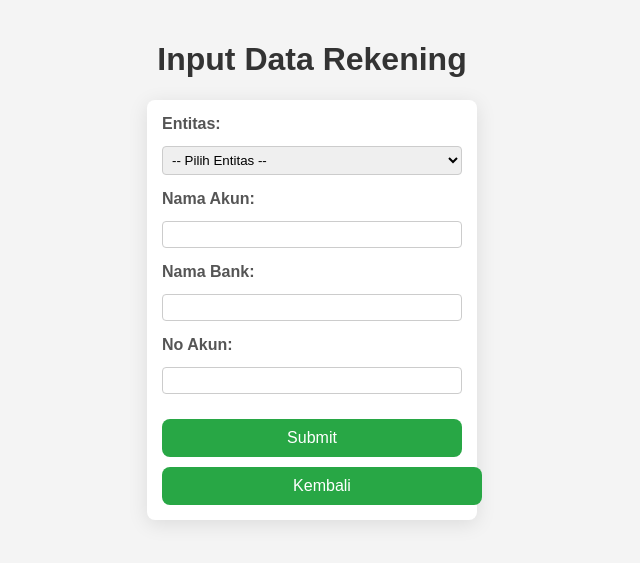
After one commit to Williem89/CURDGIRO, a PHP site: page /InputRekening.php in a window 1280 px wide. The commit adds this page. Shown: the top 563 px of the page, without its empty margins (328-968 px from the left). Run offline with PHP 8.4, Linux system fonts and the light colour scheme; data that the repository does not hold is empty.

Commit message:
will-2409-1104

```diff
--- /dev/null
+++ b/InputRekening.php
@@ -0,0 +1,216 @@
+<?php
+// Include the database connection
+include 'koneksi.php'; // Ensure this sets the $conn variable
+
+// Enable error reporting for debugging
+error_reporting(E_ALL);
+ini_set('display_errors', 1);
+
+// Fetch entities from list_entitas
+$entities = [];
+$result = $conn->query("SELECT id_entitas, nama_entitas FROM list_entitas");
+if ($result) {
+    while ($row = $result->fetch_assoc()) {
+        $entities[] = $row;
+    }
+}
+
+// Process form submission
+if ($_SERVER['REQUEST_METHOD'] === 'POST') {
+    // Sanitize and retrieve input values
+    $no_akun = trim($_POST['no_akun']);
+    $id_bank = trim($_POST['id_bank']); // Assume this is a valid ID
+    $nama_akun = trim($_POST['nama_akun']);
+    $id_entitas = (int)$_POST['id_entitas']; // Cast to int for safety
+
+    // Retrieve the bank name based on the selected id_bank
+    $bankNameResult = $conn->query("SELECT nama_bank FROM list_bank WHERE id = '$id_bank'");
+    $bankNameRow = $bankNameResult->fetch_assoc();
+    $nama_bank = $bankNameRow['nama_bank'] ?? '';
+
+    // Check for empty fields
+    if (empty($no_akun) || empty($nama_bank) || empty($nama_akun) || empty($id_entitas)) {
+        echo "<script>alert('Error: All fields are required.');</script>";
+    } else {
+        // Prepare the insertion statement
+        $stmt = $conn->prepare("INSERT INTO list_rekening (no_akun, nama_bank, nama_akun, id_entitas) VALUES (?, ?, ?, ?)");
+
+        if ($stmt) {
+            // Bind parameters for the insert
+            $stmt->bind_param("sssi", $no_akun, $nama_bank, $nama_akun, $id_entitas);
+
+            // Execute the statement
+            if ($stmt->execute()) {
+                echo "<script>alert('Data has been added successfully!');</script>";
+            } else {
+                echo "<script>alert('Error executing statement: " . $stmt->error . "');</script>";
+            }
+
+            // Close the prepared statement
+            $stmt->close();
+        } else {
+            echo "<script>alert('Error preparing insertion statement: " . $conn->error . "');</script>";
+        }
+    }
+}
+
+// Close the database connection
+if (isset($conn) && $conn) {
+    $conn->close();
+}
+?>
+
+<!DOCTYPE html>
+<html lang="en">
+<head>
+    <meta charset="UTF-8">
+    <meta name="viewport" content="width=device-width, initial-scale=1.0">
+    <title>Input Data Rekening</title>
+    <style>
+        body {
+            font-family: Arial, sans-serif;
+            background-color: #f4f4f4;
+            margin: 0;
+            padding: 20px;
+        }
+
+        h1 {
+            text-align: center;
+            color: #333;
+        }
+
+        form {
+            max-width: 300px;
+            margin: 0 auto;
+            background: #fff;
+            padding: 15px;
+            border-radius: 8px;
+            box-shadow: 0 4px 20px rgba(0, 0, 0, 0.1);
+        }
+
+        label {
+            display: block;
+            margin-bottom: 8px;
+            font-weight: bold;
+            color: #555;
+        }
+
+        input[type="text"],
+        select {
+            width: 100%;
+            padding: 5px;
+            margin: 5px 0 15px;
+            border: 1px solid #ccc;
+            border-radius: 4px;
+            box-sizing: border-box;
+        }
+
+        input[type="submit"],
+        .btn-back {
+            display: inline-block;
+            width: 100%;
+            padding: 10px;
+            border-radius: 8px;
+            text-align: center;
+            text-decoration: none;
+            background-color: #28a745;
+            color: white;
+            cursor: pointer;
+            border: none;
+            font-size: 16px;
+            margin-top: 10px;
+        }
+
+        input[type="submit"]:hover,
+        .btn-back:hover {
+            background-color: #218838;
+        }
+
+        #bank_results {
+            position: absolute;
+            background-color: white;
+            border: 1px solid #ccc;
+            z-index: 1000;
+            max-height: 150px;
+            overflow-y: auto;
+        }
+
+        #bank_results option {
+            padding: 8px;
+            cursor: pointer;
+        }
+
+        #bank_results option:hover {
+            background-color: #f1f1f1;
+        }
+    </style>
+    <script>
+        function searchBank() {
+            const query = document.getElementById('search_bank').value;
+            const resultsContainer = document.getElementById('bank_results');
+            resultsContainer.innerHTML = '';
+
+            if (query.length > 0) {
+                fetch(`search_bank.php?q=${query}`)
+                    .then(response => response.json())
+                    .then(data => {
+                        data.forEach(bank => {
+                            const option = document.createElement('option');
+                            option.value = bank.id;
+                            option.textContent = bank.nama_bank;
+                            resultsContainer.appendChild(option);
+                        });
+                        resultsContainer.style.display = data.length ? 'block' : 'none';
+                    });
+            } else {
+                resultsContainer.style.display = 'none';
+            }
+        }
+
+        function selectBank(event) {
+            const selectedBank = event.target;
+            document.getElementById('id_bank').value = selectedBank.value;
+            document.getElementById('search_bank').value = selectedBank.textContent;
+            document.getElementById('bank_results').innerHTML = '';
+            document.getElementById('bank_results').style.display = 'none';
+        }
+
+        function setDefaultNamaAkun() {
+            const entitasSelect = document.getElementById('id_entitas');
+            const namaAkunInput = document.getElementById('nama_akun');
+
+            // Get selected option text and set it as default nama akun
+            const selectedOption = entitasSelect.options[entitasSelect.selectedIndex];
+            namaAkunInput.value = selectedOption ? selectedOption.text : '';
+        }
+    </script>
+</head>
+<body>
+    <h1>Input Data Rekening</h1>
+    <form method="POST" action="">
+        <label for="id_entitas">Entitas:</label>
+        <select id="id_entitas" name="id_entitas" required onchange="setDefaultNamaAkun()">
+            <option value="">-- Pilih Entitas --</option>
+            <?php foreach ($entities as $entity): ?>
+                <option value="<?php echo $entity['id_entitas']; ?>">
+                    <?php echo htmlspecialchars($entity['nama_entitas']); ?>
+                </option>
+            <?php endforeach; ?>
+        </select>
+
+        <label for="nama_akun">Nama Akun:</label>
+        <input type="text" id="nama_akun" name="nama_akun" required>
+
+        <label for="search_bank">Nama Bank:</label>
+        <input type="text" id="search_bank" oninput="searchBank()" required>
+        <select id="bank_results" size="5" onclick="selectBank(event)" style="display:none;"></select>
+
+        <label for="no_akun">No Akun:</label>
+        <input type="text" id="no_akun" name="no_akun" required>
+
+        <input type="hidden" id="id_bank" name="id_bank">
+        <input type="submit" value="Submit">
+        <a href="dashboard.php" class="btn-back">Kembali</a>
+    </form>
+</body>
+</html>
--- a/dashboard.php
+++ b/dashboard.php
@@ -149,6 +149,8 @@ $conn->close();
                 <a href="#">Master Data</a>
                 <div class="dropdown">
                     <a href="register.html">Register User</a>
+                    <a href="inputentitas.php">Input Entitas</a>
+                    <a href="InputRekening.php">Input Rekening</a>
                     <a href="GenerateGiro.php">Generate Giro</a>
                 </div>
             </li>
```
Also changed, not shown: GenerateGiro.php (+99 -65 lines), database/detail_giro.sql (added, +42 -0 lines), fetch_accounts.php (added, +21 -0 lines), inputentitas.php (added, +132 -0 lines), search_bank.php (added, +23 -0 lines).
